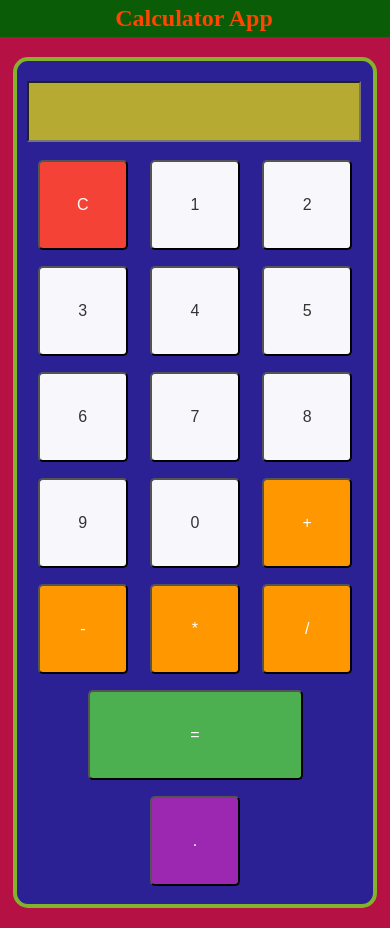
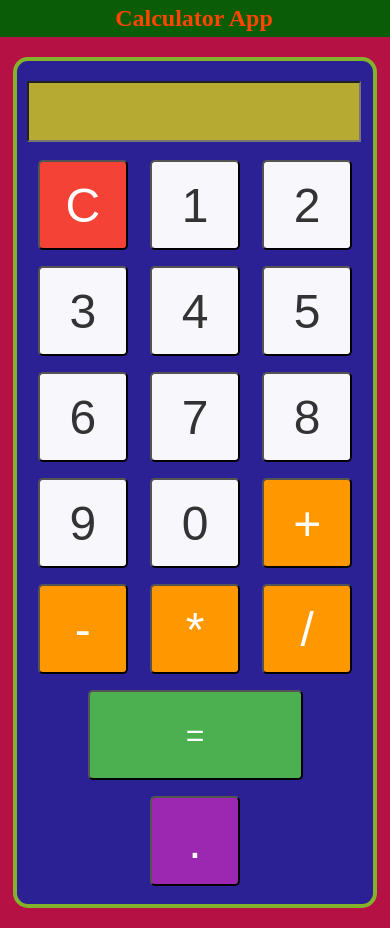
Before and after one commit to harryjcpy/react-calculator, a React (Vite) app: page / in a window 390 px wide. Built offline with nearby package versions, Linux system fonts and the light colour scheme.

Commit message:
Update ButtonsContainer.module.css

```diff
--- a/src/components/ButtonsContainer.module.css
+++ b/src/components/ButtonsContainer.module.css
@@ -60,13 +60,13 @@
     .decimalButton {
       width: 90px; /* Each button takes up 20% of the width, for a total of 5 buttons per row */
       height: 90px; /* Slightly smaller height */
-      font-size: 1em; /* Adjust font size */
+      font-size: 3em; /* Adjust font size */
       margin: 8px;
     }
     .equalsButton {
         width: 215px; /* Each button takes up 20% of the width, for a total of 5 buttons per row */
         height: 90px; /* Slightly smaller height */
-        font-size: 1em; /* Adjust font size */
+        font-size: 2em; /* Adjust font size */
         margin: 8px;
     }
   }
```
